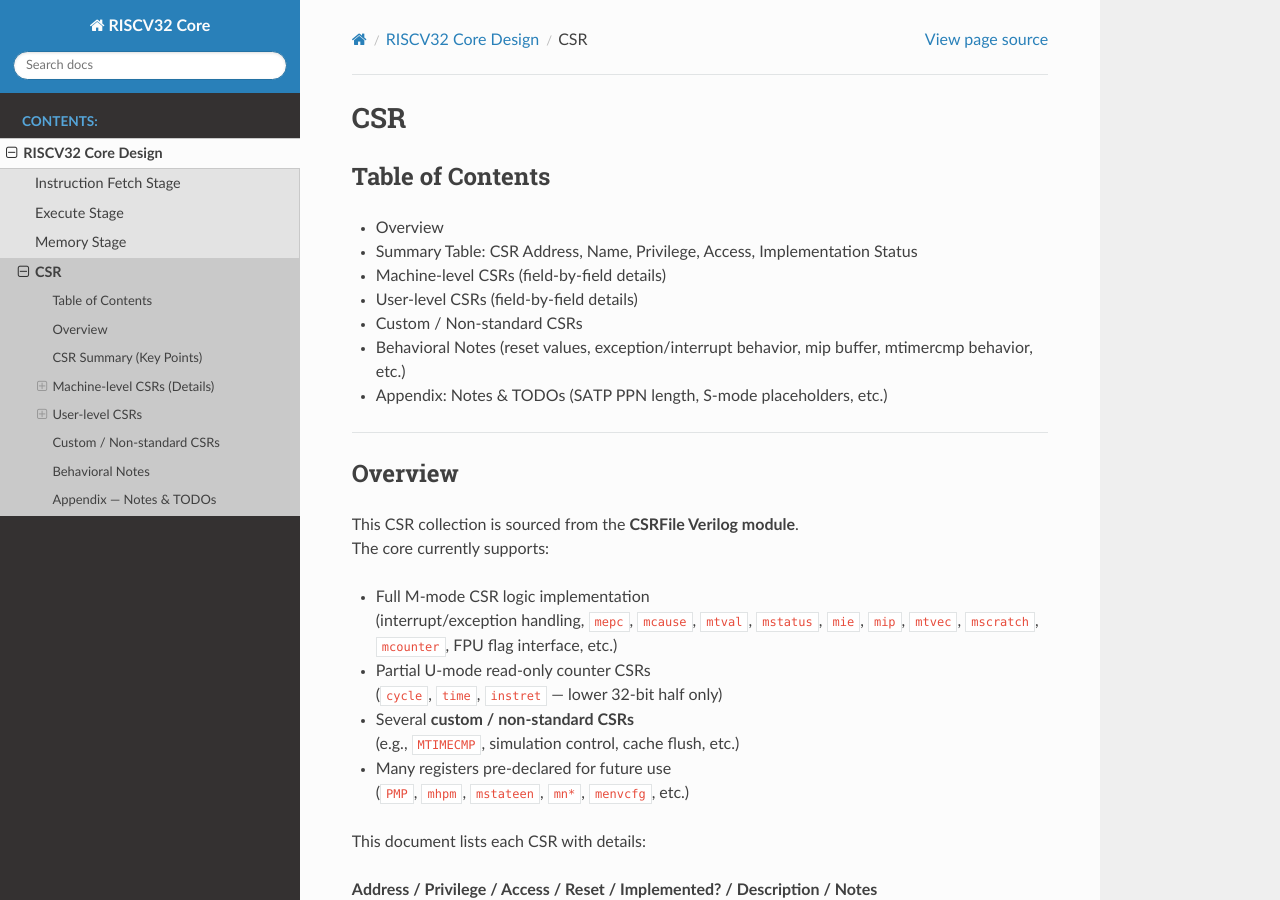
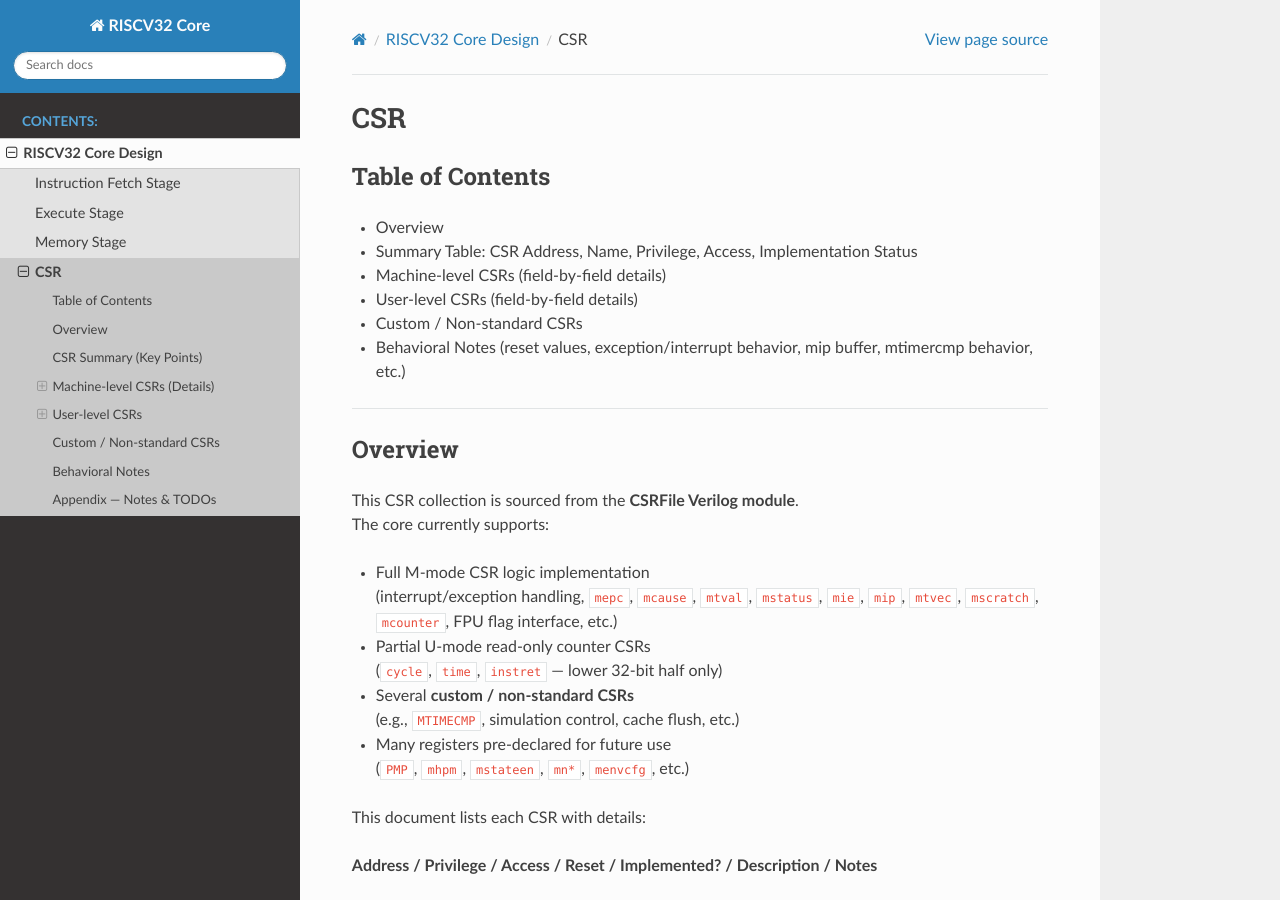
Before and after one commit to ttcn-0906/riscv32-core-doc, a Sphinx documentation site: the page built from docs/source/CSR.md, in a window 1280 px wide and 900 px high. Built offline with Sphinx 7.4.7 and the Read the Docs theme 3.1.0, drawn with Linux system fonts in a browser that asks for light colours.

Commit message:
FIX: typo

```diff
--- a/docs/source/CSR.md
+++ b/docs/source/CSR.md
@@ -1,4 +1,5 @@
 # CSR
+
 ## Table of Contents
 
 - Overview
@@ -7,7 +8,6 @@
 - User-level CSRs (field-by-field details)
 - Custom / Non-standard CSRs
 - Behavioral Notes (reset values, exception/interrupt behavior, mip buffer, mtimercmp behavior, etc.)
-- Appendix: Notes & TODOs (SATP PPN length, S-mode placeholders, etc.)
 
 ---
 
```
